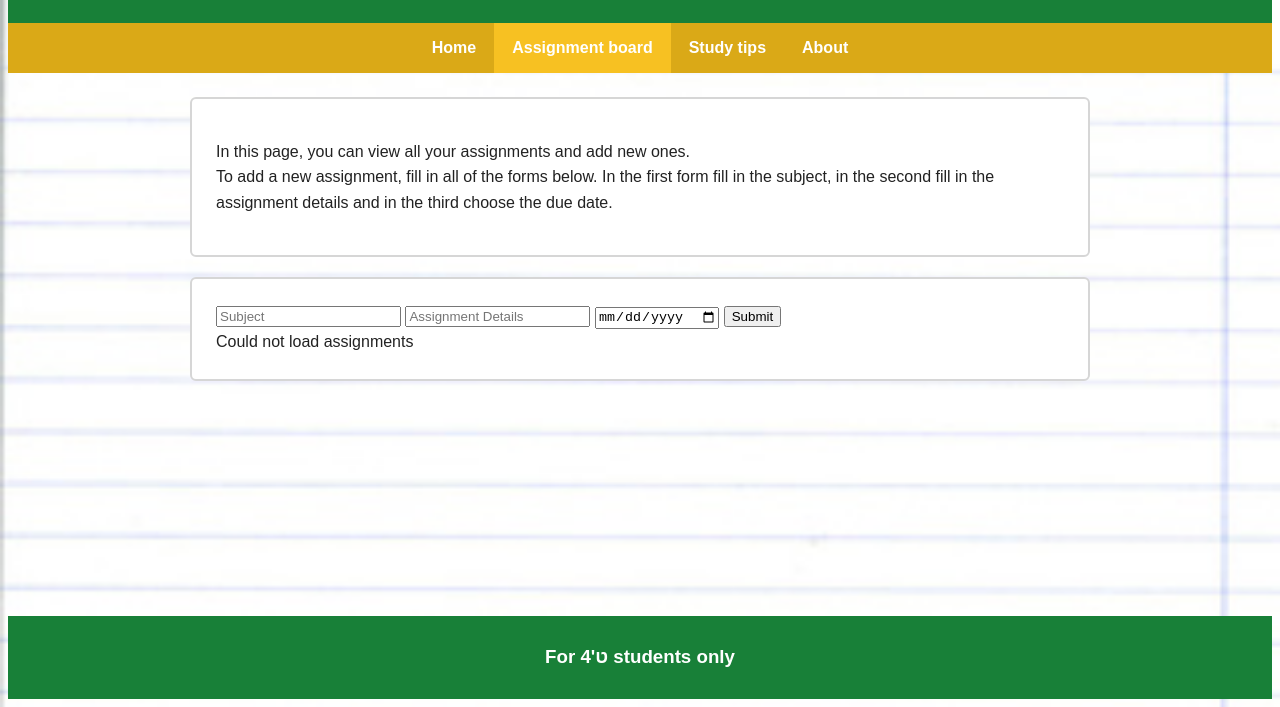
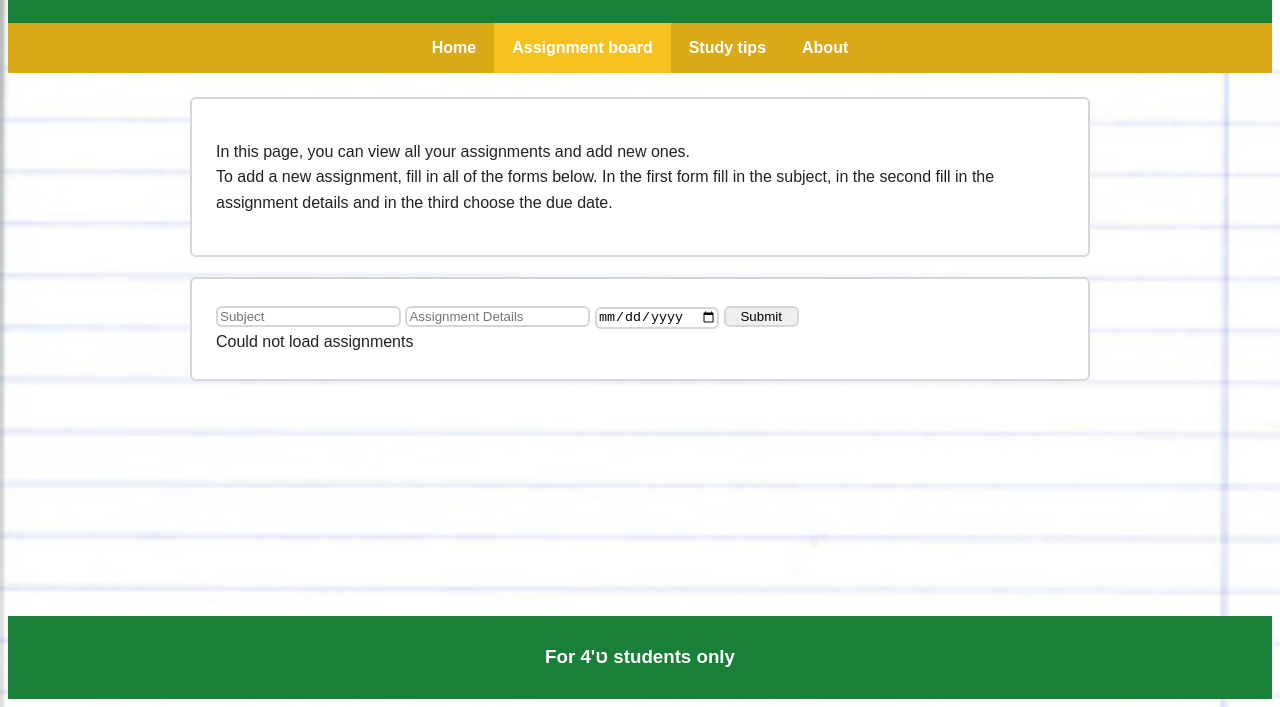
Before and after one commit to Levy1449/First_website, a plain HTML site: page wwwroot/assignment_board.html in a window 1280 px wide. Shown: the part 109-816 px from the top of the page. Drawn offline with Linux system fonts and the light colour scheme; no server answers.

Commit message:
git push

```diff
--- a/wwwroot/assignment_board.html
+++ b/wwwroot/assignment_board.html
@@ -22,10 +22,10 @@
             <section>
 
                 <form method="post" action="/api/assignmentspost">
-                    <input type="text" name="subject" placeholder="Subject" required>
-                    <input type="text" name="assignment" placeholder="Assignment Details" required>
-                    <input type="date" name="eventDate" required>
-                    <button type="submit">Submit</button>
+                    <input class="inputarea" type="text" name="subject" placeholder="Subject" required>
+                    <input class="inputarea" type="text" name="assignment" placeholder="Assignment Details" required>
+                    <input class="inputarea" type="date" name="eventDate" required>
+                    <button class="button"type="submit">Submit</button>
                 </form>
 
                 <div id="assignments"></div>
--- a/wwwroot/stylesheet.css
+++ b/wwwroot/stylesheet.css
@@ -74,6 +74,21 @@ nav a.active {
     background-color: #f7c122;
 }
 
+button:hover {
+    background-color: #dddddd;
+}
+
+.button {
+    border-radius: 6px;
+    border: 2px solid #d6d6d6;
+    width: 75px;
+}
+
+.inputarea {
+    border-radius: 6px;
+    border: 2px solid #d6d6d6;
+}
+
 .assignment{
     border-radius: 6px;
     border: 2px solid #d6d6d6;
```
